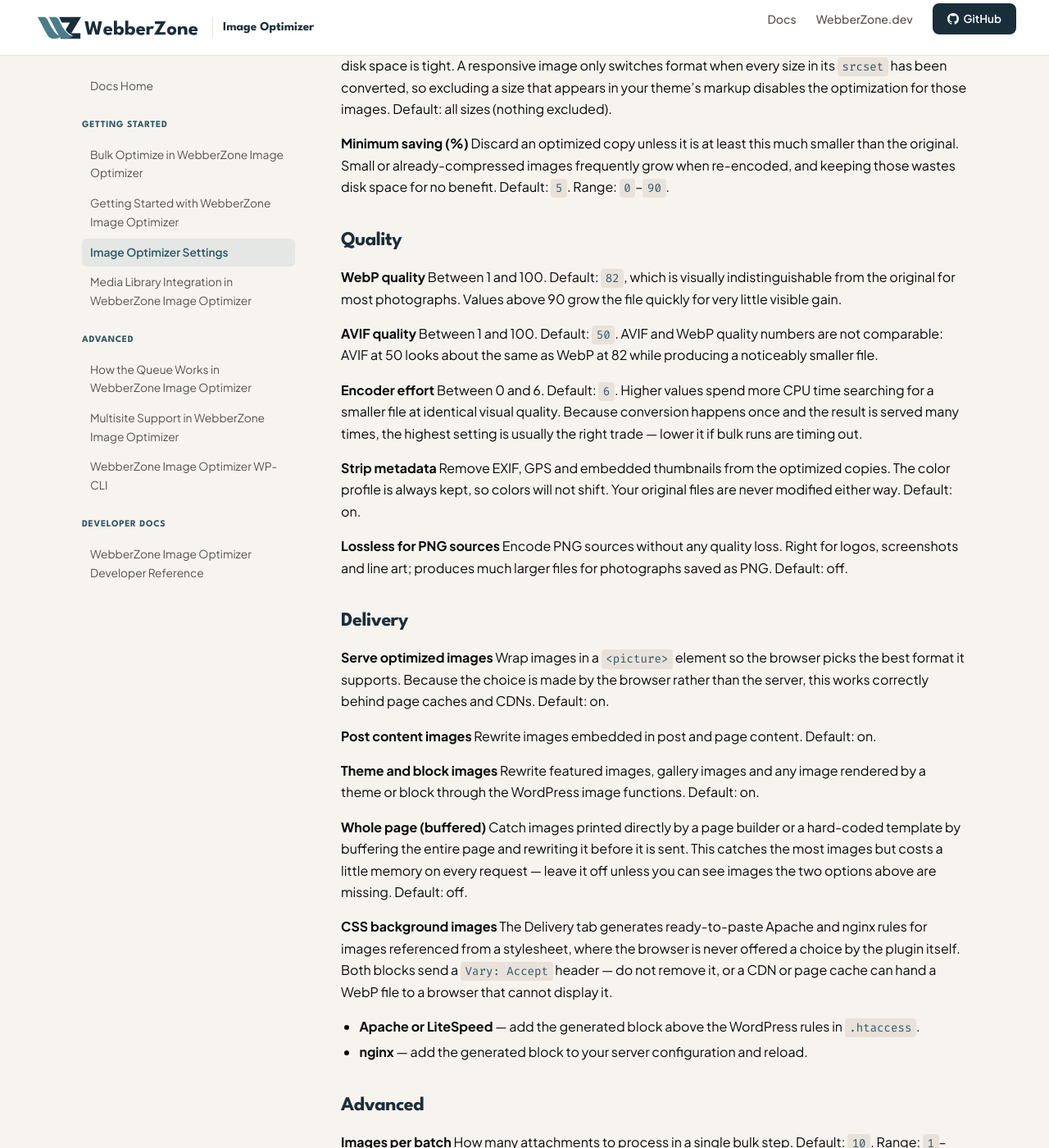
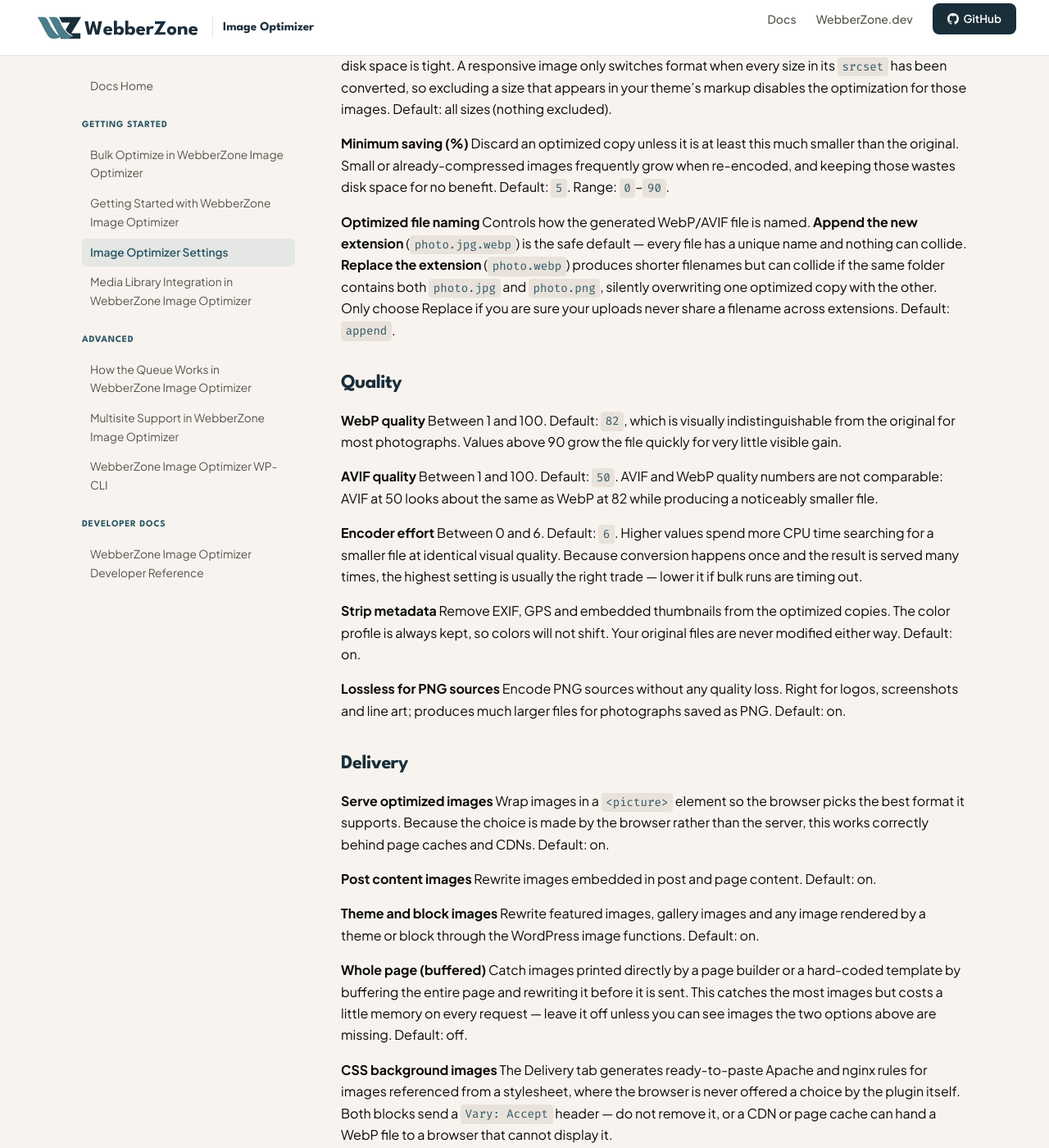
Before and after one commit to WebberZone/webberzone-image-optimizer, a Jekyll site: the page built from docs/01-wzio-getting-started/image-optimizer-settings.md, in a window 1280 px wide and 1400 px high, scrolled down 685 px. Shown: the whole window at 82% size. Built offline with Jekyll 4.4.1, drawn with Linux system fonts in a browser that asks for light colours; some of the changed text lies outside the part shown.

Commit message:
Update docs for recent changes: file-naming setting, bandwidth-of-total stat, one-click .htaccess, lossless PNG default
- New Optimized file naming (sidecar_naming) setting on General tab
- Bandwidth saved card now shows "X saved of Y originally (Z%)"
- Clear queue preserves completed rows; stats survive the reset
- Lossless for PNG sources now defaults to on
- One-click .htaccess install/remove buttons on Delivery tab
- New public methods Helpers::apply_sidecar_naming() and Resolver::invalidate_path()
- "File naming" references updated to match setting label "Optimized file naming"
- wp wzio clean behavior clarified (full table clear vs per-ID removal)

```diff
--- a/docs/01-wzio-getting-started/image-optimizer-settings.md
+++ b/docs/01-wzio-getting-started/image-optimizer-settings.md
@@ -26,6 +26,9 @@ Leave every box unchecked to convert all sizes, which is what you want unless di
 **Minimum saving (%)**
 Discard an optimized copy unless it is at least this much smaller than the original. Small or already-compressed images frequently grow when re-encoded, and keeping those wastes disk space for no benefit. Default: `5`. Range: `0`–`90`.
 
+**Optimized file naming**
+Controls how the generated WebP/AVIF file is named. **Append the new extension** (`photo.jpg.webp`) is the safe default — every file has a unique name and nothing can collide. **Replace the extension** (`photo.webp`) produces shorter filenames but can collide if the same folder contains both `photo.jpg` and `photo.png`, silently overwriting one optimized copy with the other. Only choose Replace if you are sure your uploads never share a filename across extensions. Default: `append`.
+
 ## Quality
 
 **WebP quality**
@@ -41,7 +44,7 @@ Between 0 and 6. Default: `6`. Higher values spend more CPU time searching for a
 Remove EXIF, GPS and embedded thumbnails from the optimized copies. The color profile is always kept, so colors will not shift. Your original files are never modified either way. Default: on.
 
 **Lossless for PNG sources**
-Encode PNG sources without any quality loss. Right for logos, screenshots and line art; produces much larger files for photographs saved as PNG. Default: off.
+Encode PNG sources without any quality loss. Right for logos, screenshots and line art; produces much larger files for photographs saved as PNG. Default: on.
 
 ## Delivery
 
@@ -60,7 +63,7 @@ Catch images printed directly by a page builder or a hard-coded template by buff
 **CSS background images**
 The Delivery tab generates ready-to-paste Apache and nginx rules for images referenced from a stylesheet, where the browser is never offered a choice by the plugin itself. Both blocks send a `Vary: Accept` header — do not remove it, or a CDN or page cache can hand a WebP file to a browser that cannot display it.
 
-* **Apache or LiteSpeed** — add the generated block above the WordPress rules in `.htaccess`.
+* **Apache or LiteSpeed** — if the `.htaccess` file is writable by PHP, use the **Add to .htaccess** / **Remove from .htaccess** buttons to install the rules with one click. If the file is not writable, copy the generated block above the WordPress rules in `.htaccess` by hand.
 * **nginx** — add the generated block to your server configuration and reload.
 
 ## Advanced
```
Also changed, not shown: docs/01-wzio-getting-started/bulk-optimize-in-webberzone-image-optimizer.md (+2 -2 lines), docs/01-wzio-getting-started/getting-started-with-webberzone-image-optimizer.md (+1 -1 lines), docs/02-wzio-advanced/how-the-queue-works-in-webberzone-image-optimizer.md (+3 -1 lines), docs/03-wzio-developer-docs/webberzone-image-optimizer-developer-reference.md (+10 -0 lines).
